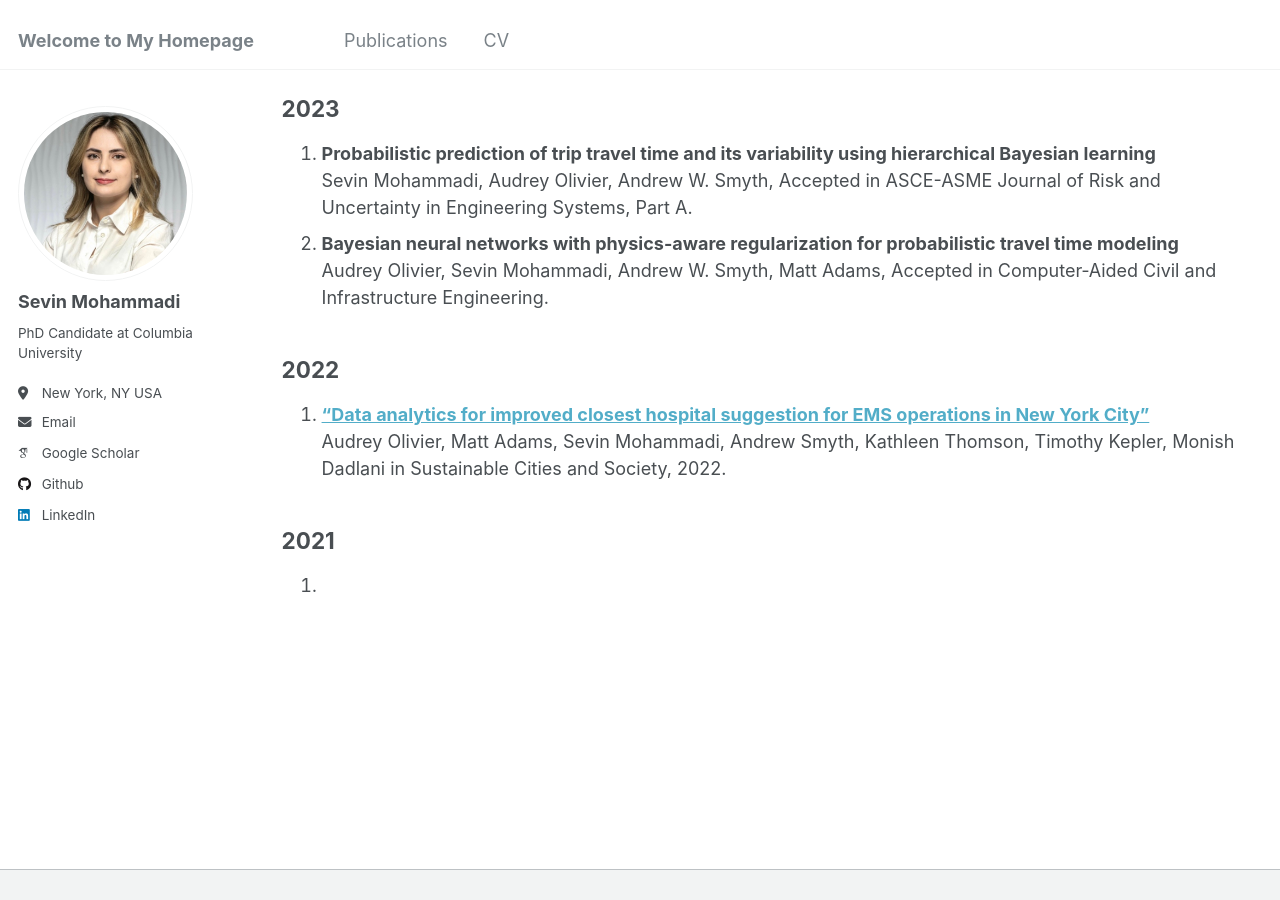
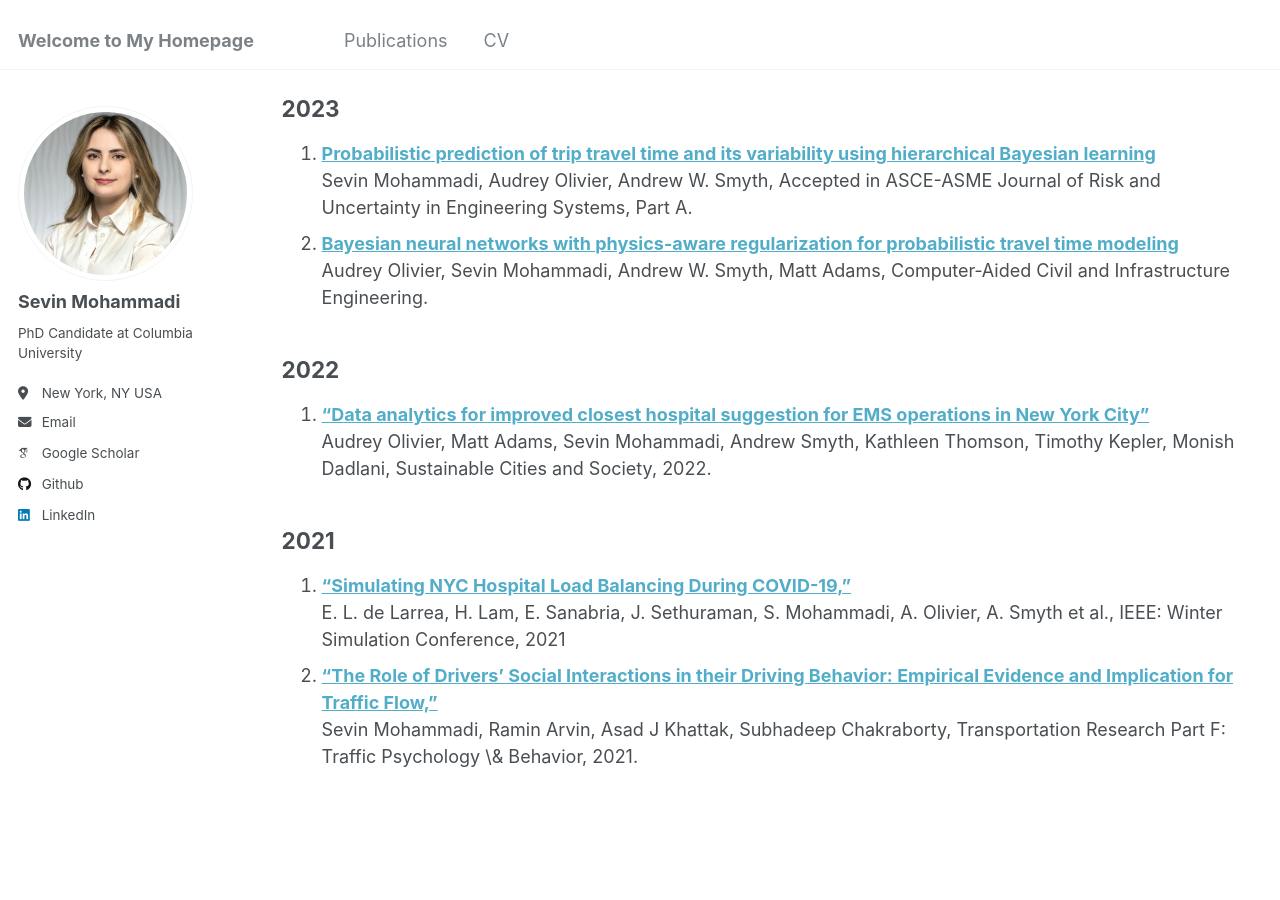
Before and after one commit to sev-90/sev-90.github.io, a Jekyll site: the page built from _pages/publications.md, in a window 1280 px wide and 900 px high, scrolled down 345 px. Built offline with Jekyll 4.4.1, drawn with Linux system fonts in a browser that asks for light colours; some web fonts are replaced.

Commit message:
Update publications.md

```diff
--- a/_pages/publications.md
+++ b/_pages/publications.md
@@ -6,28 +6,31 @@ author_profile: true
 ---
 2024
 ----
-1. **Surrogate Modeling of Trajectory Map-matching in Urban Road Networks using Transformer Sequence-to-Sequence Model**\
+1. [**Surrogate Modeling of Trajectory Map-matching in Urban Road Networks using Transformer Sequence-to-Sequence Model**](https://doi.org/10.48550/arXiv.2404.12460)\
 Sevin Mohammadi, Andrew W. Smyth, Revision submitted to  IEEE Intelligent Transportation Systems.
 2. **Dynamic penalty-based dispatching decision-making for improved EMS response in urban environments: a heuristic approach**\
 Sevin Mohammadi, Audrey Olivier, Andrew W. Smyth, Submitted to Sustainable Cities and Socity.
 
 2023
 ----
-1. **Probabilistic prediction of trip travel time and its variability using hierarchical Bayesian learning**\
+1. [**Probabilistic prediction of trip travel time and its variability using hierarchical Bayesian learning**](https://doi.org/10.1061/AJRUA6.RUENG-981)\
 Sevin Mohammadi, Audrey Olivier, Andrew W. Smyth, Accepted in ASCE-ASME Journal of Risk and Uncertainty in Engineering Systems, Part A.
-2. **Bayesian neural networks with physics-aware regularization for probabilistic travel time modeling**\
-Audrey Olivier, Sevin Mohammadi, Andrew W. Smyth, Matt Adams, Accepted in Computer‐Aided Civil and Infrastructure Engineering.
+2. [**Bayesian neural networks with physics-aware regularization for probabilistic travel time modeling**](https://doi.org/10.1111/mice.13047)\
+Audrey Olivier, Sevin Mohammadi, Andrew W. Smyth, Matt Adams, Computer‐Aided Civil and Infrastructure Engineering.
 
 
 2022
 ----
 1. [**"Data analytics for improved closest hospital suggestion for EMS operations in New York City"**](https://www.sciencedirect.com/science/article/pii/S2210670722004188)\
-Audrey Olivier, Matt Adams, Sevin Mohammadi, Andrew Smyth, Kathleen Thomson, Timothy Kepler, Monish Dadlani in Sustainable Cities and Society, 2022.
+Audrey Olivier, Matt Adams, Sevin Mohammadi, Andrew Smyth, Kathleen Thomson, Timothy Kepler, Monish Dadlani, Sustainable Cities and Society, 2022.
 
 
 2021
 ----
-1.
+1. [**"Simulating NYC Hospital Load Balancing During COVID-19,"**](https://doi.org/10.1109/WSC52266.2021.9715419)\
+   E. L. de Larrea, H. Lam, E. Sanabria, J. Sethuraman, S. Mohammadi, A. Olivier, A. Smyth et al., IEEE: Winter Simulation Conference, 2021
+2. [**"The Role of Drivers' Social Interactions in their Driving Behavior: Empirical Evidence and Implication for Traffic Flow,"**](https://doi.org/10.1109/WSC52266.2021.9715419)\
+   Sevin Mohammadi, Ramin Arvin, Asad J Khattak, Subhadeep Chakraborty, Transportation Research Part F: Traffic Psychology \& Behavior, 2021.
 
 
 {% if author.googlescholar %}
```
